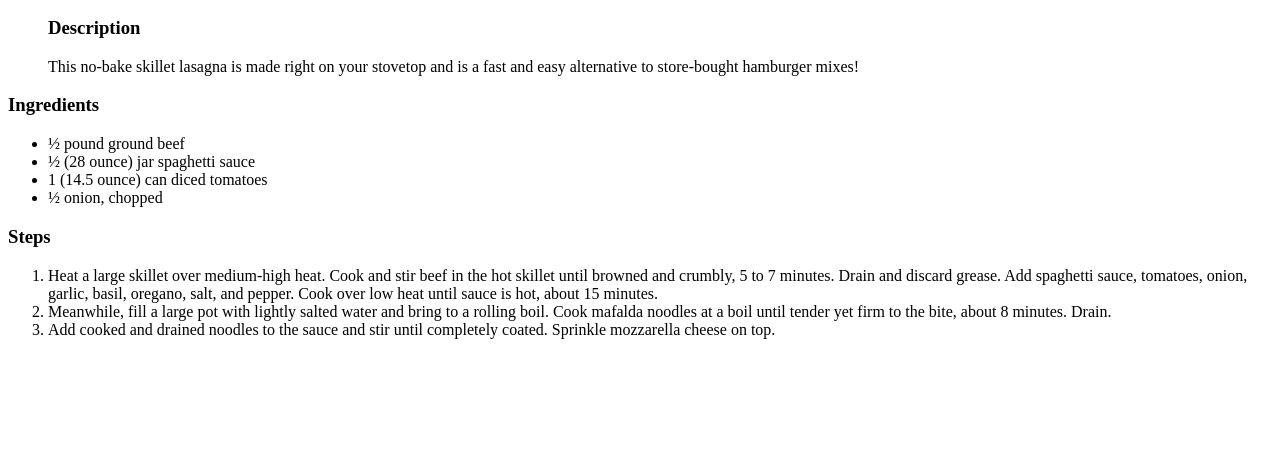
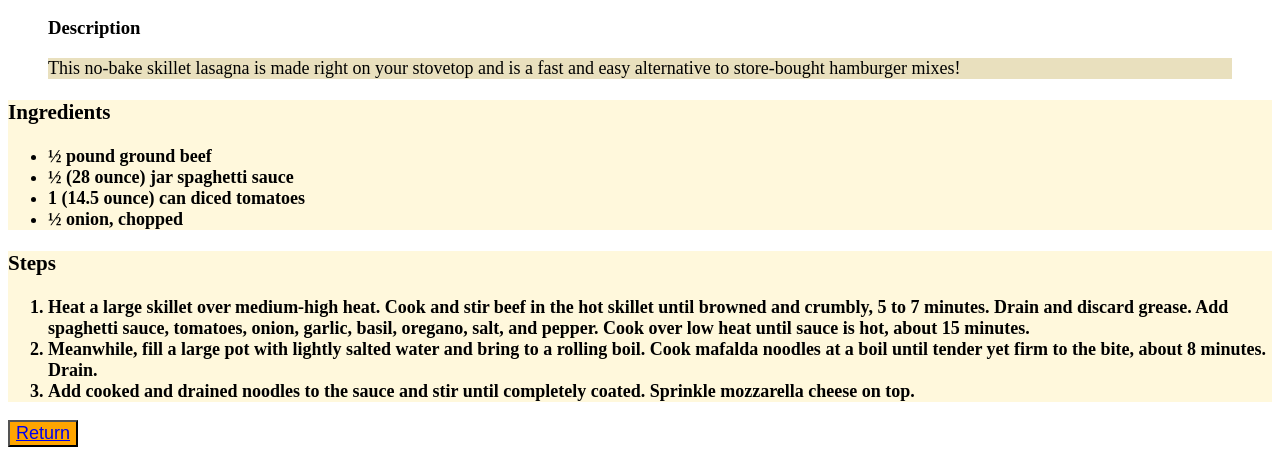
Before and after one commit to CurtisLV/odin-recipes, a plain HTML site: page recipes/lasagna.html in a window 1280 px wide. Shown: the part 370-825 px from the top of the page. Before the commit the page ends 800 px from the top, so only its background shows below. Drawn offline with Linux system fonts and the light colour scheme.

Commit message:
Not important

```diff
--- a/recipes/lasagna.html
+++ b/recipes/lasagna.html
@@ -5,7 +5,9 @@
     <meta charset="UTF-8">
     <meta http-equiv="X-UA-Compatible" content="IE=edge">
     <meta name="viewport" content="width=device-width, initial-scale=1.0">
+    <link rel="stylesheet" href="../style.css">
     <title>Document</title>
+
 </head>
 
 <body>
@@ -51,7 +53,7 @@
     </div>
 
 
-
+    <button><a href="../index.html">Return</a></button>
 
 </body>
 
--- /dev/null
+++ b/style.css
@@ -0,0 +1,17 @@
+div {
+    background-color: cornsilk;
+    color: black;
+    font-size: 18px;
+    font-weight: bold;
+}
+
+p {
+    background-color: rgb(233, 224, 190);
+    color: black;
+    font-size: 18px;
+}
+
+button {
+    background-color: orange;
+    font-size: 18px;
+}
```
Also changed, not shown: index.html (+3 -0 lines), recipes/halushki.html (+2 -1 lines).
